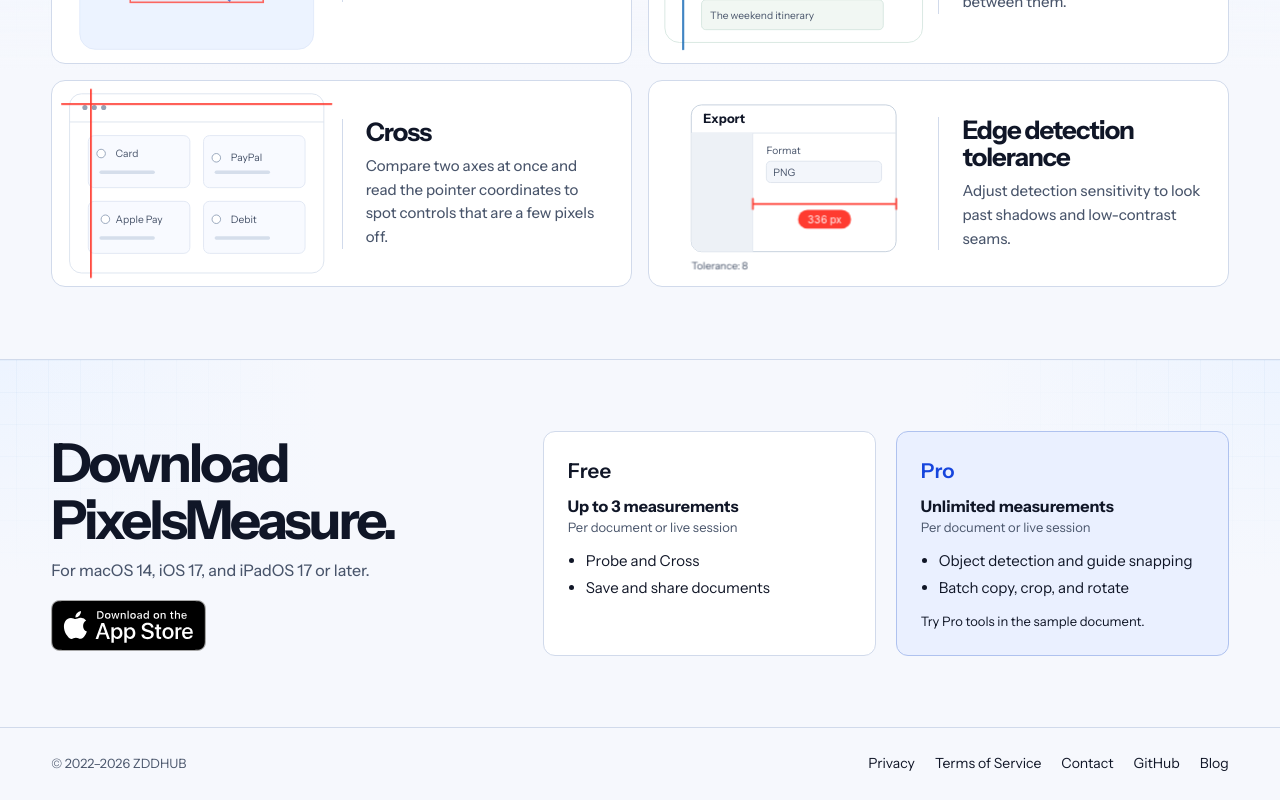
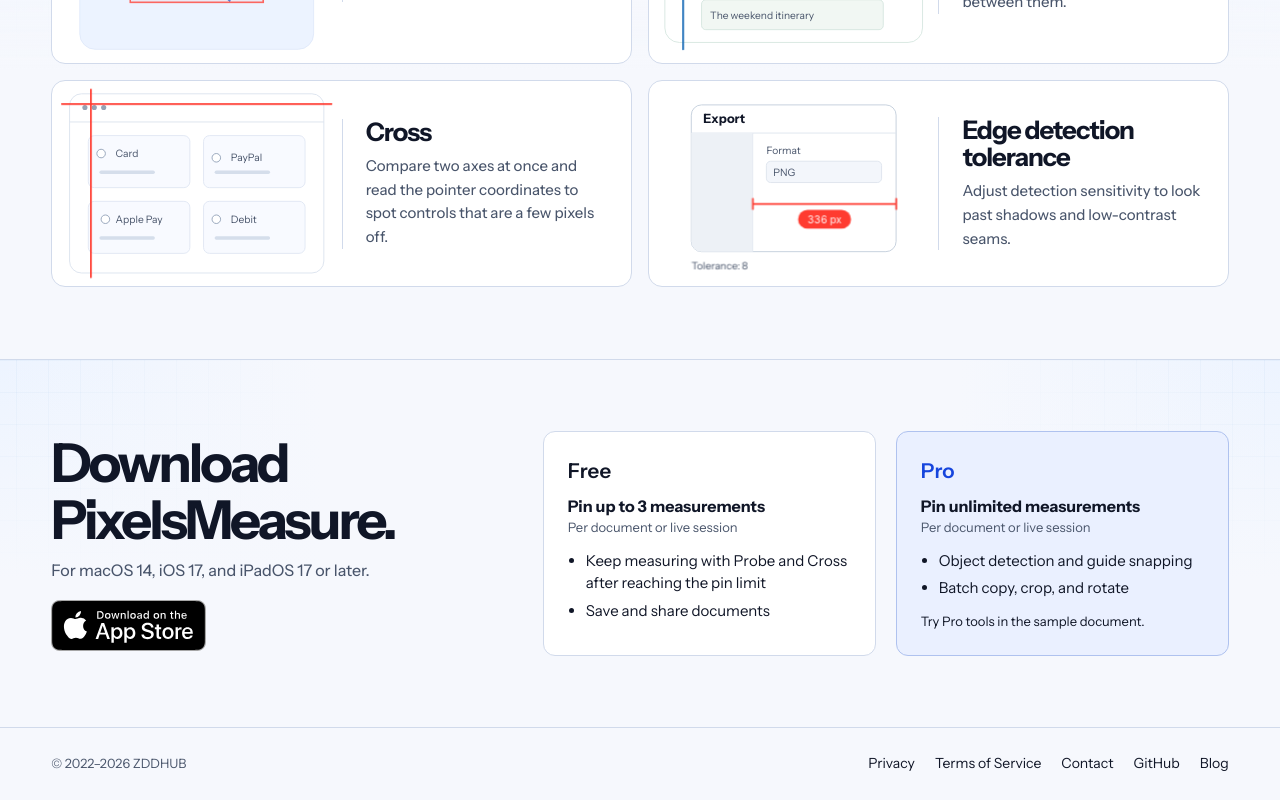
Before and after one commit to zddhub/PixelsMeasure, a Vue app in the folder website/: page /#/ in a window 1280 px wide. Shown: the part 2275-3075 px from the top of the page. Built offline with nearby package versions, Linux system fonts and the light colour scheme.

Commit message:
Clarify Free and Pro measurement pin limits

```diff
--- a/website/src/landing-copy.js
+++ b/website/src/landing-copy.js
@@ -62,12 +62,12 @@ export const landingCopy = {
     plans: [
       {
         name: "Free",
-        limit: "Up to 3 measurements",
-        features: ["Probe and Cross", "Save and share documents"]
+        limit: "Pin up to 3 measurements",
+        features: ["Keep measuring with Probe and Cross after reaching the pin limit", "Save and share documents"]
       },
       {
         name: "Pro",
-        limit: "Unlimited measurements",
+        limit: "Pin unlimited measurements",
         features: ["Object detection and guide snapping", "Batch copy, crop, and rotate"],
         note: "Try Pro tools in the sample document."
       }
@@ -136,12 +136,12 @@ export const landingCopy = {
     plans: [
       {
         name: "免费版",
-        limit: "最多 3 条测量",
-        features: ["探针和十字准线", "保存与分享文档"]
+        limit: "最多固定 3 条测量结果",
+        features: ["达到固定上限后，仍可用探针和十字准线测量", "保存与分享文档"]
       },
       {
         name: "Pro",
-        limit: "不限测量数量",
+        limit: "固定测量结果数量不限",
         features: ["对象边界检测与参考线吸附", "批量复制、裁剪和旋转"],
         note: "可在 App 内的示例文档中体验 Pro 工具。"
       }
```
